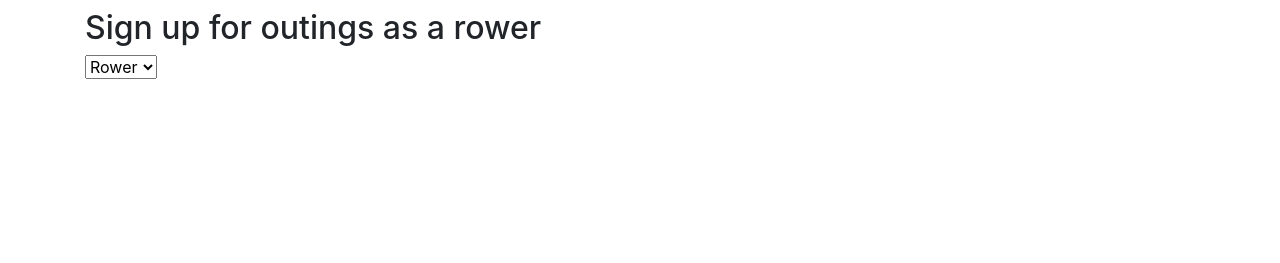
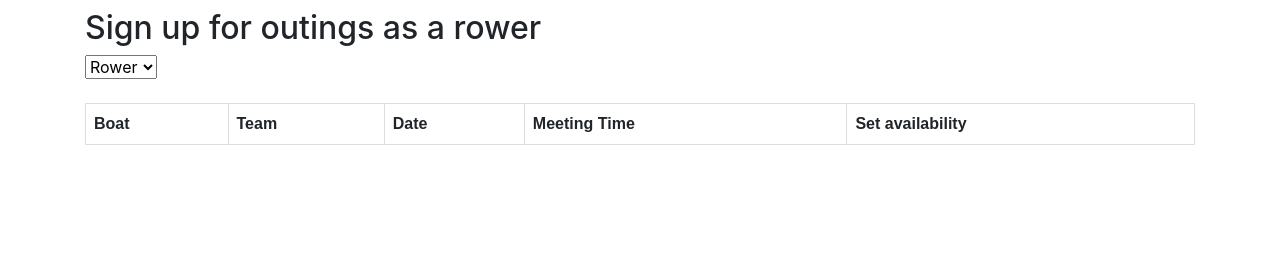
Before and after one commit to runezor/RowingManager, a Django app: page /signupSheet/RW in a window 1280 px wide. Shown: the part 231-494 px from the top of the page. Run offline with Django 3.2, Linux system fonts and the light colour scheme; a user stored in the database is signed in; tables that the repository leaves empty hold one stand-in row (values such as "Sample post"); lists and menus that the app fills with data are empty; some libraries are stand-ins or nearby versions.

Commit message:
Updated emailer + signing up single user

```diff
--- a/manager/emailer.py
+++ b/manager/emailer.py
@@ -13,30 +13,34 @@ url = "http://secbc.herokuapp.com"
 
 
 def sendOutingReminders(outing_id):
-    outing = Outing.objects.get(id = outing_id)
+    outing = Outing.objects.get(id=outing_id)
+    crsids = []
 
+    body = """<html>
+              <head></head>
+              <body>
+              <p>Dear rower/cox/coach,</p>
+              <p>You have an outing coming up on """ + str(outing.date) + " at " + str(outing.meetingTime) + """.</p>
+              <p>You can check your upcoming outings at http://secbc.herokuapp.com/myOutings/</p>
+              <p>/SECBC Website</p>
+              </body></html>
+              """
+
+    # Todo can be made more robust
     for inOuting in InOuting.objects.filter(outing=outing):
         person = inOuting.person
 
-        if (HasBeenMailedOuting.objects.filter(person=person, outing=outing).count()==0):
-            try:
-                body = """<html>
-                      <head></head>
-                      <body>
-                      <p>Dear """+str(person.first_name)+""",</p>
-                      <p>You have an outing coming up on """+str(outing.date)+" at "+str(outing.meetingTime)+""".</p>
-                      <p>You can check your upcoming outings at http://secbc.herokuapp.com/myOutings/</p>
-                      <p>/SECBC Website</p>
-                      </body></html>
-                      """
-                send_email(person.username, "[SECBC WEBSITE] Outing Reminder", body)
-            finally:
-                HasBeenMailedOuting(person=person, outing=outing).save()
+        if (HasBeenMailedOuting.objects.filter(person=person, outing=outing).count() == 0):
+            crsids += [person.username]
+            HasBeenMailedOuting(person=person, outing=outing).save()
 
-#Todo Use Django email api instead
-def send_email(crsid, subject, body):
+    send_email(crsids, "[SECBC WEBSITE] Outing Reminder", body)
+
+
+# Todo Use Django email api instead
+def send_email(crsids, subject, body):
     sent_from = 'secbc.web@gmail.com'
-    send_to = crsid + "@cam.ac.uk"
+    send_to = ",".join([crsid + "@cam.ac.uk" for crsid in crsids])
     headers = [
         "From: " + sent_from,
         "Subject: " + subject,
@@ -66,7 +70,7 @@ def sendSignupDetails(crsid, password):
     body = """<html>
       <head></head>
       <body>
-      <p>Welcome to the SECBC website! Sign in at http://secbc.herokuapp.com using """+password+""" as your password.</p>
+      <p>Welcome to the SECBC website! Sign in at http://secbc.herokuapp.com using """ + password + """ as your password.</p>
       <p>Please remember to change your password after you've logged in</p>
       <p>HOW TO SIGN UP FOR ERG SESSIONS: Go to login -> Sign up for outings as a rower -> Click 'join' on any erg times for which you may be available</p>
       <p>Once you've marked yourself as available, the captains may assign you a spot on any of your available days.</p>
--- a/manager/templates/signup_sheet.html
+++ b/manager/templates/signup_sheet.html
@@ -10,16 +10,23 @@
 <br>
 <br>
 <table>
+    <tr>
+        <th>Boat</th>
+        <th>Team</th>
+        <th>Date</th>
+        <th>Meeting Time</th>
+        <th>Set availability</th>
+    </tr>
     {% for outing in outings %}
     <tr>
-        <th>{{ outing.boat }}</th>
-        <th>{{ outing.team }}</th>
-        <th>{{ outing.date }}</th>
-        <th>{{ outing.meetingTime }}</th>
+        <td>{{ outing.boat }}</td>
+        <td>{{ outing.team }}</td>
+        <td>{{ outing.date }}</td>
+        <td>{{ outing.meetingTime }}</td>
         {% if outing.id in availabilities %}
-            <th><button id="btn{{outing.id}}" onclick="signoffOuting({{outing.id}})">Remove availability</button></th>
+            <td><button id="btn{{outing.id}}" onclick="signoffOuting({{outing.id}})">Remove availability</button></td>
         {% else %}
-            <th><button id="btn{{outing.id}}" onclick="signupOuting({{outing.id}})">Put in availability</button></th>
+            <td><button id="btn{{outing.id}}" onclick="signupOuting({{outing.id}})">Put in availability</button></td>
         {% endif %}
     </tr>
     {% endfor %}
--- a/manager/templates/welcome.html
+++ b/manager/templates/welcome.html
@@ -21,6 +21,7 @@ Here are the pages you may find interesting...
   <li><a href="/ergManager/teams/0">Manage team ergs (captains only) </a></li>
   <li><a href="/outings">Manage outings (captains only) </a></li>
   <li><a href="/createOuting">Create outings (captains only) </a></li>
+  <li><a href="/signup">Sign up single user (captains only) </a></li>
   <li><a href="/signupBulk">Sign up users in bulk (captains only) </a></li>
 </ul>
 {% endblock %}
--- a/manager/urls.py
+++ b/manager/urls.py
@@ -19,6 +19,7 @@ urlpatterns = [
     path('outings/<int:outing_id>/', views.outing_manager),
     path('ergBooking/', views.erg_booking),
     path('outings/', views.outing_manager_overview),
+    path('signup/', views.signup_user),
     path('signupBulk/', views.signup_users_bulk_view),
     path('accounts/', include('django.contrib.auth.urls')),
     path('accounts/profile/', views.welcome),
--- a/manager/views.py
+++ b/manager/views.py
@@ -80,6 +80,49 @@ def erg_manager_teams(request, team_id):
     }
 
     return render(request, 'erg_manager.html', context)
+
+@login_required(login_url='login')
+def signup_user(request):
+    if not is_captain(request.user):
+        return render(request, 'no_permission.html', {})
+
+    if request.method == 'POST':
+        crsid = request.POST.get('crsid')
+        first_name = request.POST.get('first_name')
+        last_name = request.POST.get('last_name')
+        team = request.POST.get('team')
+
+        password = str(uuid.uuid4().hex.upper()[0:8])
+
+        user = User.objects.create_user(username=crsid.lower(), email=crsid + "@cam.ac.uk", password=password)
+        user.first_name = first_name
+        user.last_name = last_name
+
+        teamNovice = InTeam.objects.create(person_id=user.id,
+                                           team_id=Team.objects.get(name="Novices General").id)
+        teamNovice.save()
+        teamGeneral = InTeam.objects.create(person_id=user.id, team_id=Team.objects.get(name="General").id)
+        teamGeneral.save()
+        if (team == "men"):
+            teamGeneral = InTeam.objects.create(person_id=user.id,
+                                                team_id=Team.objects.get(name="Mens General").id)
+            teamNovice2 = InTeam.objects.create(person_id=user.id,
+                                                team_id=Team.objects.get(name="Mens Novices").id)
+            teamGeneral.save()
+            teamNovice2.save()
+
+        if (team == "women"):
+            teamGeneral = InTeam.objects.create(person_id=user.id,
+                                                team_id=Team.objects.get(name="Womens General").id)
+            teamNovice2 = InTeam.objects.create(person_id=user.id,
+                                                team_id=Team.objects.get(name="Womens Novices").id)
+            teamGeneral.save()
+            teamNovice2.save()
+
+        #sendSignupDetails(crsid, password)
+        return HttpResponse("Done!")
+
+    return render(request, 'signup_user.html', {})
 
 def signup_users_bulk(csv):
     #Uses format timestamp,name,crsid,draw,team,experience,...
@@ -228,9 +271,12 @@ def signoff_outing(request):
     if request.method == 'POST':
         form = SignupOutingForm(request.POST)
         if form.is_valid():
-            Available.objects.filter(person=request.user.id).filter(outing=form.cleaned_data['outing'],
+            if (InOuting.objects.filter(person=request.user.id,outing=form.cleaned_data['outing']).count()==0):
+                Available.objects.filter(person=request.user.id).filter(outing=form.cleaned_data['outing'],
                                                                     type=form.cleaned_data['type']).delete()
-            return HttpResponse("Success!")
+                return HttpResponse("Success!")
+            else:
+                return HttpResponse("You're currently set to be in this outing. Please get in contact with your captain if you can't make it.")
         else:
             return HttpResponse("Error!")
     else:
```
Also changed, not shown: manager/templates/signup_user.html (added, +23 -0 lines), 1 other file.
